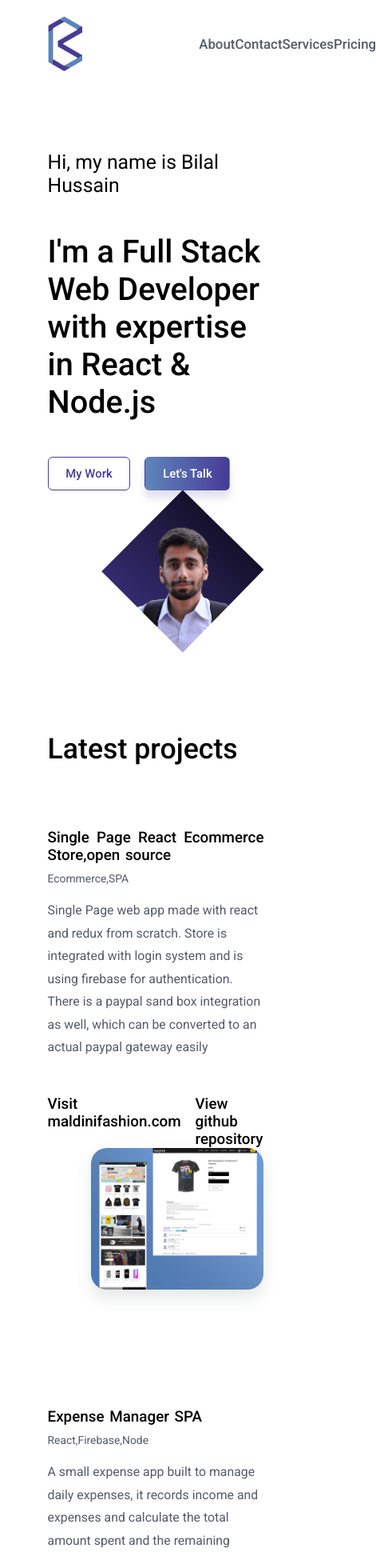
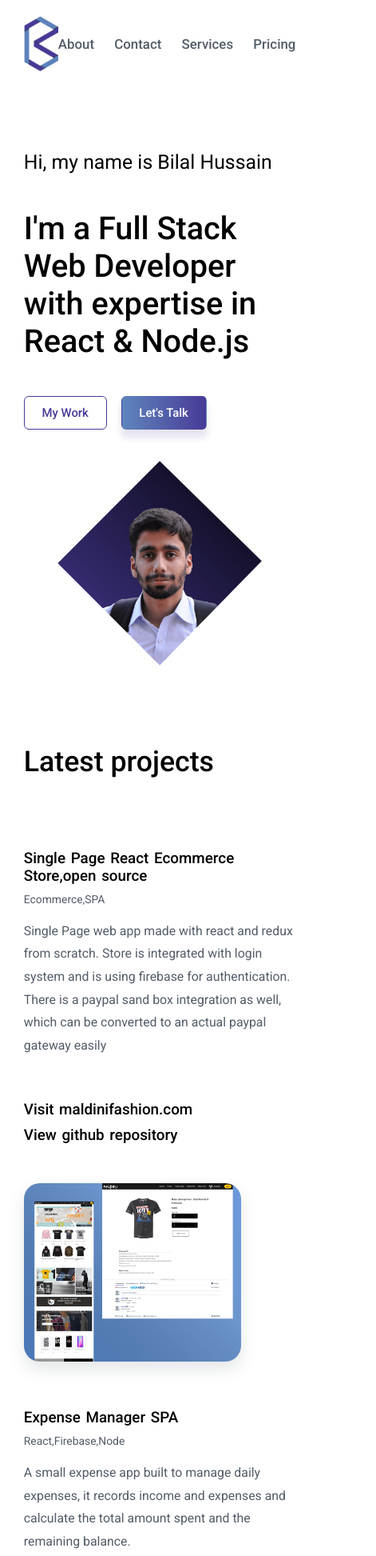
Before and after one commit to BilalHussain009/Portfolio-nextjs, a Next.js app: page / in a window 390 px wide. Shown: the top 1945 px of the page at 80% size, 471 px wide, since content can reach past the window. Built offline with nearby package versions, Linux system fonts and the light colour scheme.

Commit message:
responsive

```diff
--- a/pages/index.js
+++ b/pages/index.js
@@ -6,6 +6,7 @@ export default function Home() {
       <Head>
         <meta name="description" content="Portfolo of Bilal Hussain , web developer experienced in react,node,mongodb. Part time freelancer" />
         <title>Web Developer | Bilal Hussain Portfolio</title>
+
       </Head>
       <div className="container">
         <nav className="navbar">
@@ -116,7 +117,7 @@ export default function Home() {
           <div className="about">
             <img className="navlist--logo" src="/B.jpeg" alt="Bilal Logo"></img>
             <div className="about--cont margin-left-medium">
-              <h2>Bilal Hussain</h2><br></br>
+              <h2>Bilal Hussain</h2>
               <h3>Full Stack Web Developer & Designer</h3>
             </div>
 
--- a/styles/contact.scss
+++ b/styles/contact.scss
@@ -1,5 +1,7 @@
 $color-font:#535c68;
 $color-light-grey:#b2bec3;
+$m-bp:60rem;
+
 .contact{
     grid-row: 5 / 6;
     grid-column: center-start / center-end;
@@ -11,6 +13,10 @@ $color-light-grey:#b2bec3;
     display: grid;
     grid-template-columns: repeat(auto-fit, minmax(25rem, 1fr));
     grid-gap: 20rem;
+    @media only screen and (max-width:$m-bp) {
+        grid-gap: 10rem;
+
+    }
 }
 .infoCon{
     &__socials{
--- a/styles/footer.scss
+++ b/styles/footer.scss
@@ -1,4 +1,5 @@
 $color-font:#535c68;
+$m-bp:60rem;
 
 .footer {
     grid-row: 6/ 7;
@@ -10,7 +11,9 @@ $color-font:#535c68;
     background-color: #f5f6fa;
     overflow: hidden;
     position: relative;
-
+    @media only screen and (max-width:$m-bp) {
+        flex-direction: column;
+    }
 }
 
 .about {
@@ -21,10 +24,16 @@ $color-font:#535c68;
     font-family: inherit;
     text-align: right;
     color: $color-font;
-
+    @media only screen and (max-width:$m-bp) {
+        flex-direction: column;
+    }
     &--cont {
         text-align: left;
-
+        @media only screen and (max-width:$m-bp) {
+            text-align: center;
+            margin-left: 0;
+            margin-top: 2rem;
+        }
         &>* {
             font-weight: 400;
         }
@@ -38,7 +47,10 @@ $color-font:#535c68;
     font-family: inherit;
     text-align: right;
     color: $color-font;
-
+    @media only screen and (max-width:$m-bp) {
+        text-align: center;
+        margin-top: 2rem;
+    }
     &>* {
         font-weight: 400;
     }
--- a/styles/globals.scss
+++ b/styles/globals.scss
@@ -1,9 +1,11 @@
 @import url("https://fonts.googleapis.com/css2?family=Roboto:wght@300;400;500;700&display=swap");
+$m-bp:60rem;
+
 html,
 body {
   padding: 0;
   margin: 0;
-  font-family: Roboto,sans-serif;
+  font-family: Roboto, sans-serif;
   font-size: 62%;
 }
 
@@ -15,13 +17,18 @@ a {
 *,
 *::before,
 *::after {
-    margin: 0;
-    padding: 0;
-    box-sizing: inherit;
+  margin: 0;
+  padding: 0;
+  box-sizing: inherit;
 }
-.container{
+
+.container {
   display: grid;
   grid-template-rows: min-content min-content min-content repeat(3, min-content);
-  grid-template-columns:  [full-start] minmax(6rem, 1fr) [center-start] repeat(8, [col-start] minmax(min-content, 14rem) [col-end]) [center-end] minmax(6rem, 1fr) [full-end];
+  grid-template-columns: [full-start] minmax(6rem, 1fr) [center-start] repeat(8, [col-start] minmax(min-content, 14rem) [col-end]) [center-end] minmax(6rem, 1fr) [full-end];
+
+  @media only screen and (max-width:$m-bp) {
+    grid-template-columns: [full-start] minmax(3rem, 1fr) [center-start] repeat(8, [col-start] minmax(min-content, 14rem) [col-end]) [center-end] minmax(3rem, 1fr) [full-end];
+  }
 
 }
--- a/styles/header.scss
+++ b/styles/header.scss
@@ -1,6 +1,8 @@
 $color-font:#535c68;
 $color-primary:#483b97;
 $color-secondary:#5e85bc;
+$m-bp:60rem;
+
 .header {
     // grid-column: ;
     display: grid;
@@ -13,6 +15,11 @@ $color-secondary:#5e85bc;
         clip-path: polygon(50% 0%, 100% 49%, 50% 100%, 0% 50%);
         justify-self: end;
         align-self: center;
+
+        @media only screen and (max-width:$m-bp) {
+            justify-self: center;
+            margin-top: 4rem;
+        }
     }
 
     &__box {
@@ -21,37 +28,41 @@ $color-secondary:#5e85bc;
         justify-content: center;
 
     }
-    &__btnbox{
 
-        &__work{
+    &__btnbox {
+
+        &__work {
             font-family: inherit;
-            padding:  1.1rem 2.2rem;
+            padding: 1.1rem 2.2rem;
             font-weight: 500;
             font-size: 1.5rem;
             border: 1px solid $color-primary;
             background-color: transparent;
-            color:$color-primary;
+            color: $color-primary;
             cursor: pointer;
             transition: all .2s;
             border-radius: 6px;
-            &:hover{
+
+            &:hover {
                 transform: translateY(-2px);
             }
         }
-        &__talk{
+
+        &__talk {
             font-family: inherit;
             padding: 1.1rem 2.2rem;
             font-weight: 500;
             font-size: 1.5rem;
             border: 1px solid transparent;
             background-color: transparent;
-            color:white;
+            color: white;
             cursor: pointer;
-            background-image: linear-gradient(to right,$color-secondary,$color-primary );
+            background-image: linear-gradient(to right, $color-secondary, $color-primary);
             box-shadow: 0 1rem 1rem rgba($color-primary, .15);
             transition: all .2s;
             border-radius: 6px;
-            &:hover{
+
+            &:hover {
                 transform: translateY(-2px);
                 box-shadow: 0 1rem 1rem rgba($color-primary, .20);
 
--- a/styles/navbar.scss
+++ b/styles/navbar.scss
@@ -2,6 +2,7 @@ $color-font:#535c68;
 $color-primary:#483b97;
 $color-secondary:#5e85bc;
 $color-font-dark:#2d3436;
+$bp-large:90rem;
 .navbar{
     font-size: 2rem;
     grid-column: center-start / center-end;
@@ -21,11 +22,16 @@ $color-font-dark:#2d3436;
         }
     }
     &--links{
+
         list-style: none;
         display: flex;
         justify-content: space-between;
         align-items:center;
-        width: 30%;
+        width: 30rem;
+        @media only screen and (min-width:$bp-large){
+            width: 40rem;
+        }
+
     }
     &--link{
         font-family: Roboto,sans-serif;
--- a/styles/projects.scss
+++ b/styles/projects.scss
@@ -1,5 +1,7 @@
 $color-font:#535c68;
-.projects{
+$m-bp:60rem;
+
+.projects {
     grid-row: 3 / 4;
     grid-column: center-start / center-end;
     margin-top: 10rem;
@@ -7,32 +9,50 @@ $color-font:#535c68;
 
 
 }
-.project{
+
+.project {
     display: grid;
-    grid-template-columns: repeat(auto-fit, minmax(25rem, 1fr));;
+    grid-template-columns: repeat(auto-fit, minmax(25rem, 1fr));
+
     margin-bottom: 15rem;
-    &__info{
+    @media only screen and (max-width:$m-bp) {
+        margin-bottom: 5rem;
+    }
+    &__info {
         justify-self: center;
         align-self: start;
     }
-    &__img{
+
+    &__img {
         width: 80%;
         align-self: center;
         justify-self: end;
         border-radius: 2rem;
         box-shadow: 0 1rem 2rem rgba($color-font, .15);
+        @media only screen and (max-width:$m-bp) {
+            justify-self: start;
+            margin-top: 5rem;
+        }
     }
-    &__tags{
+
+    &__tags {
         font-size: 1.4rem;
         font-weight: 400;
         color: $color-font;
     }
-    &__links{
+
+    &__links {
         display: flex;
+
+        @media only screen and (max-width:$m-bp) {
+            flex-direction: column;
+        }
     }
-    &__link{
+
+    &__link {
         transition: all .2s;
-        &:hover{
+
+        &:hover {
             color: $color-font;
         }
     }
--- a/styles/typography.scss
+++ b/styles/typography.scss
@@ -1,52 +1,71 @@
 $color-font:#535c68;
+$m-bp:60rem;
 
-.header__main{
+.header__main {
     font-size: 2.5rem;
     font-weight: 400;
 }
-.header__sub{
+
+.header__sub {
     font-size: 4rem;
     font-weight: 500;
     text-align: left;
 
 }
-.margin-top-medium{
+
+.margin-top-medium {
     margin-top: 4.5rem;
 }
-.margin-top-small{
+
+.margin-top-small {
     margin-top: 1.8rem;
 }
-.margin-left-small{
+
+.margin-left-small {
     margin-left: 1.8rem;
 }
-.margin-left-medium{
+
+.margin-left-medium {
     margin-left: 4rem;
 }
-.margin-botton-medium{
+
+.margin-botton-medium {
     margin-bottom: 4.5rem;
 }
-.margin-bottom-small{
+
+.margin-bottom-small {
     margin-bottom: 1.8rem;
 }
-.margin-bottom-large{
+
+.margin-bottom-large {
     margin-bottom: 8rem;
 }
-.margin-top-tiny{
+
+.margin-top-tiny {
     margin-top: 1rem;
 }
-.projects__header{
+
+.projects__header {
     font-size: 3.6rem;
     font-weight: 500;
     text-align: left;
 
 }
-.projectHeading{
+
+.projectHeading {
     font-size: 1.9rem;
     font-weight: 500;
     font-family: inherit;
     word-spacing: .2rem;
+
+    @media only screen and (max-width:$m-bp) {
+        text-align: left;
+        margin-left: 0;
+        margin-top: 1rem;
+    }
 }
-.projectDescription{
+
+.projectDescription {
     font-size: 1.6rem;
     font-weight: 400;
     font-family: inherit;
@@ -54,16 +73,19 @@ $color-font:#535c68;
     line-height: 1.8;
     text-align: left;
 }
-.infoCon__info{
-    font-size:1.6rem;
+
+.infoCon__info {
+    font-size: 1.6rem;
     font-family: inherit;
     font-weight: 400;
 }
-.infoCon__emailMe{
+
+.infoCon__emailMe {
     font-size: 1.2rem;
     font-weight: 500;
     color: $color-font;
 }
-.followIcon{
+
+.followIcon {
     width: 4rem;
 }
```
